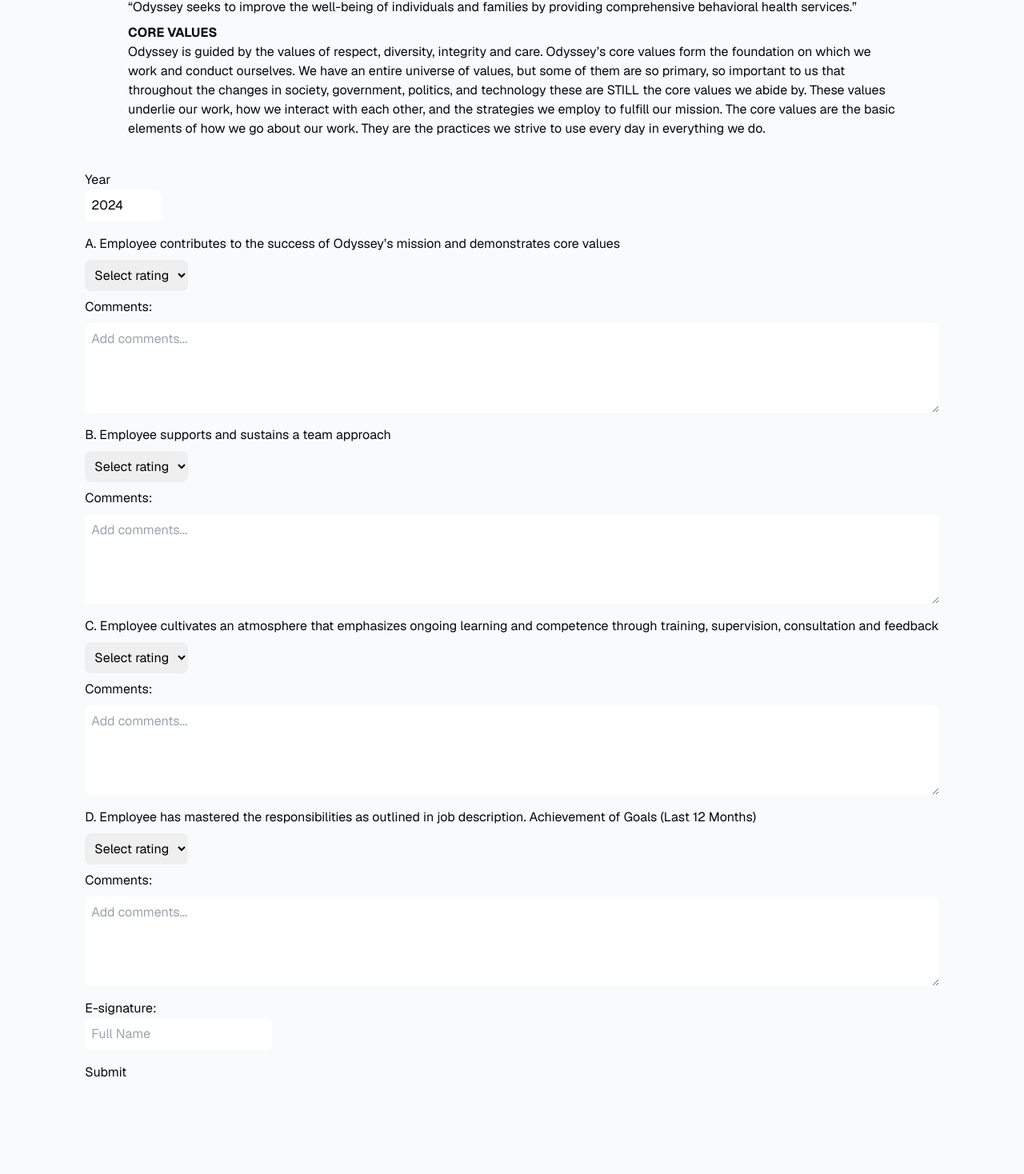
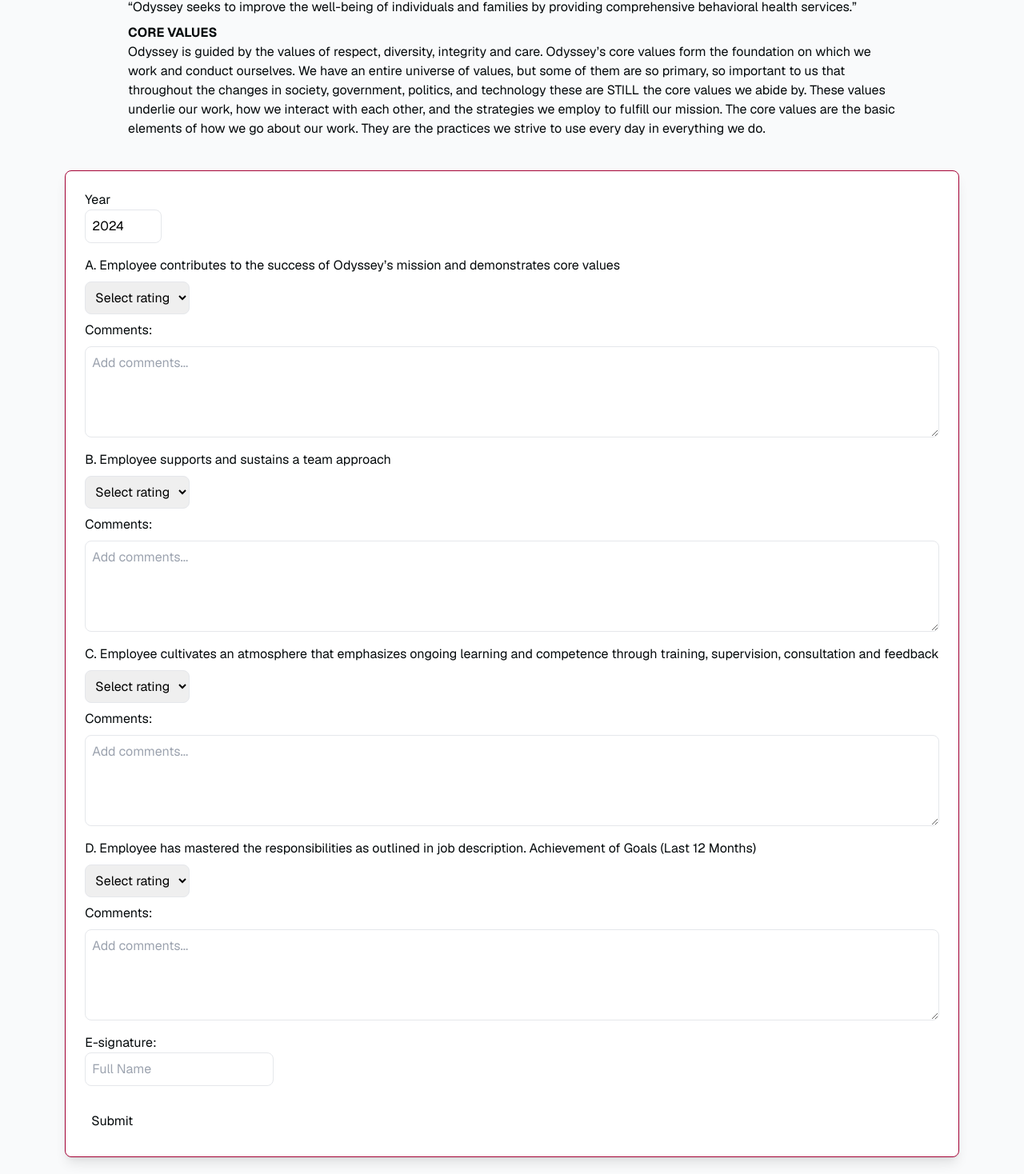
Before and after one commit to Emory-Hack4Impact/Odyssey, a Next.js app: page /performance-evaluation in a window 1280 px wide. Shown: the part 195-1663 px from the top of the page at 80% size. Before the commit the page ends 1572 px from the top, so only its background shows below. Built offline with nearby package versions, Linux system fonts and the light colour scheme.

Commit message:
add border to form and form elements

```diff
--- a/src/app/performance-evaluation/PerfEvalForm.tsx
+++ b/src/app/performance-evaluation/PerfEvalForm.tsx
@@ -46,7 +46,7 @@
   };
 
   return (
-    <div className="m-6">
+    <div className="m-6 rounded-lg border border-light-maroon bg-white p-6 shadow-lg">
       <form onSubmit={onSubmit}>
         <div className="mb-4">
           <label htmlFor="year">Year</label>
@@ -56,7 +56,7 @@
             defaultValue={formData.year}
             max="9999"
             onChange={handleChange}
-            className="block w-24 rounded-lg p-2 text-black"
+            className="block w-24 rounded-lg border border-gray-200 p-2 text-black"
             required
           />
         </div>
@@ -71,7 +71,7 @@
             placeholder={placeholder}
             required={true}
             onChange={handleChange}
-            className="my-2 rounded-lg p-2"
+            className="my-2 rounded-lg border border-gray-200 p-2"
           />
           <label htmlFor="aComm">Comments:</label>
           <textarea
@@ -79,7 +79,7 @@
             placeholder="Add comments..."
             rows={4}
             onChange={handleChange}
-            className="mt-2 block w-full rounded-lg p-2 text-black"
+            className="mt-2 block w-full rounded-lg border border-gray-200 p-2 text-black"
           />
         </div>
         <div className="mb-4">
@@ -92,7 +92,7 @@
             placeholder={placeholder}
             required={true}
             onChange={handleChange}
-            className="my-2 rounded-lg p-2"
+            className="my-2 rounded-lg border border-gray-200 p-2"
           />
           <label htmlFor="bComm">Comments:</label>
           <textarea
@@ -100,7 +100,7 @@
             placeholder="Add comments..."
             rows={4}
             onChange={handleChange}
-            className="mt-2 block w-full rounded-lg p-2 text-black"
+            className="mt-2 block w-full rounded-lg border border-gray-200 p-2 text-black"
           />
         </div>
         <div className="mb-4">
@@ -115,7 +115,7 @@
             placeholder={placeholder}
             required={true}
             onChange={handleChange}
-            className="my-2 rounded-lg p-2"
+            className="my-2 rounded-lg border border-gray-200 p-2"
           />
           <label htmlFor="cComm">Comments:</label>
           <textarea
@@ -123,7 +123,7 @@
             placeholder="Add comments..."
             rows={4}
             onChange={handleChange}
-            className="mt-2 block w-full rounded-lg p-2 text-black"
+            className="mt-2 block w-full rounded-lg border border-gray-200 p-2 text-black"
           />
         </div>
         <div className="mb-4">
@@ -137,7 +137,7 @@
             placeholder={placeholder}
             required={true}
             onChange={handleChange}
-            className="my-2 rounded-lg p-2"
+            className="my-2 rounded-lg border border-gray-200 p-2"
           />
           <label htmlFor="dComm">Comments:</label>
           <textarea
@@ -145,7 +145,7 @@
             placeholder="Add comments..."
             rows={4}
             onChange={handleChange}
-            className="mt-2 block w-full rounded-lg p-2 text-black"
+            className="mt-2 block w-full rounded-lg border border-gray-200 p-2 text-black"
           />
         </div>
         <div className="mb-4">
@@ -154,11 +154,11 @@
             type="text"
             id="signature"
             placeholder="Full Name"
-            className="block rounded-lg p-2 text-black"
+            className="block rounded-lg border border-gray-200 p-2 text-black"
             required
           />
         </div>
-        <button type="submit" className="hover:text-gray-300">
+        <button type="submit" className="hover:text-light-maroon mt-2 p-2">
           Submit
         </button>
       </form>
```
